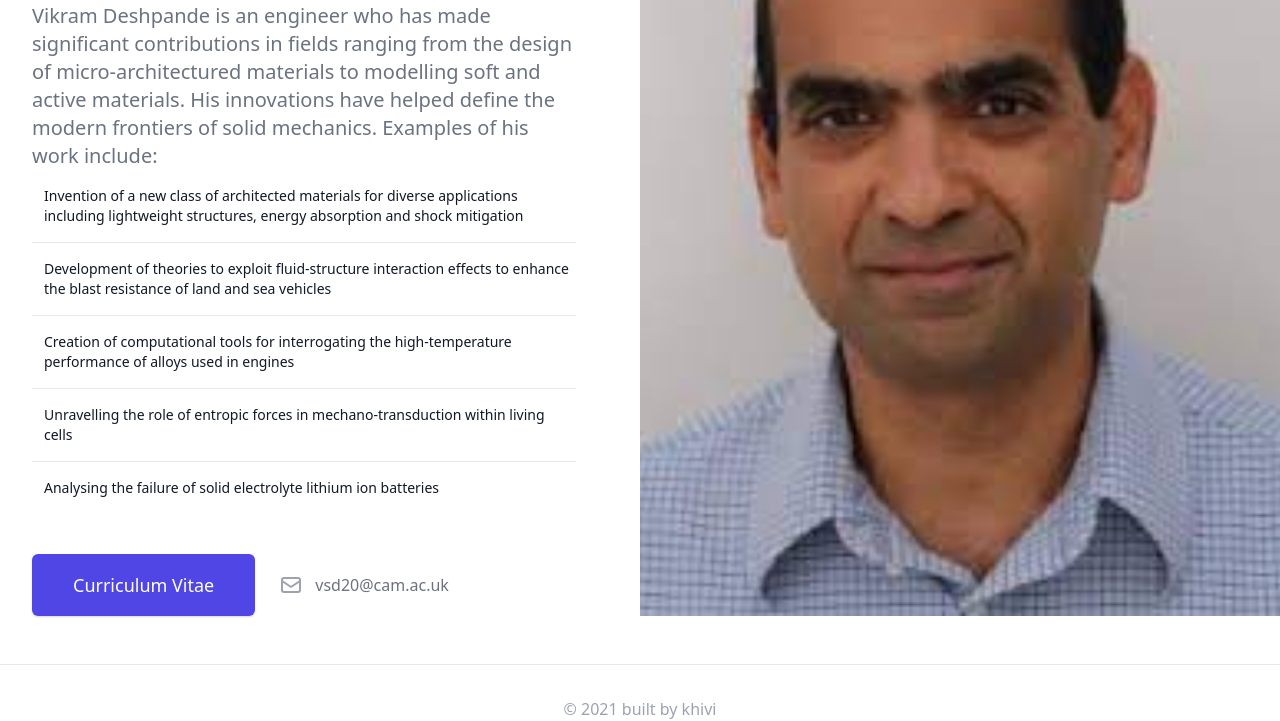
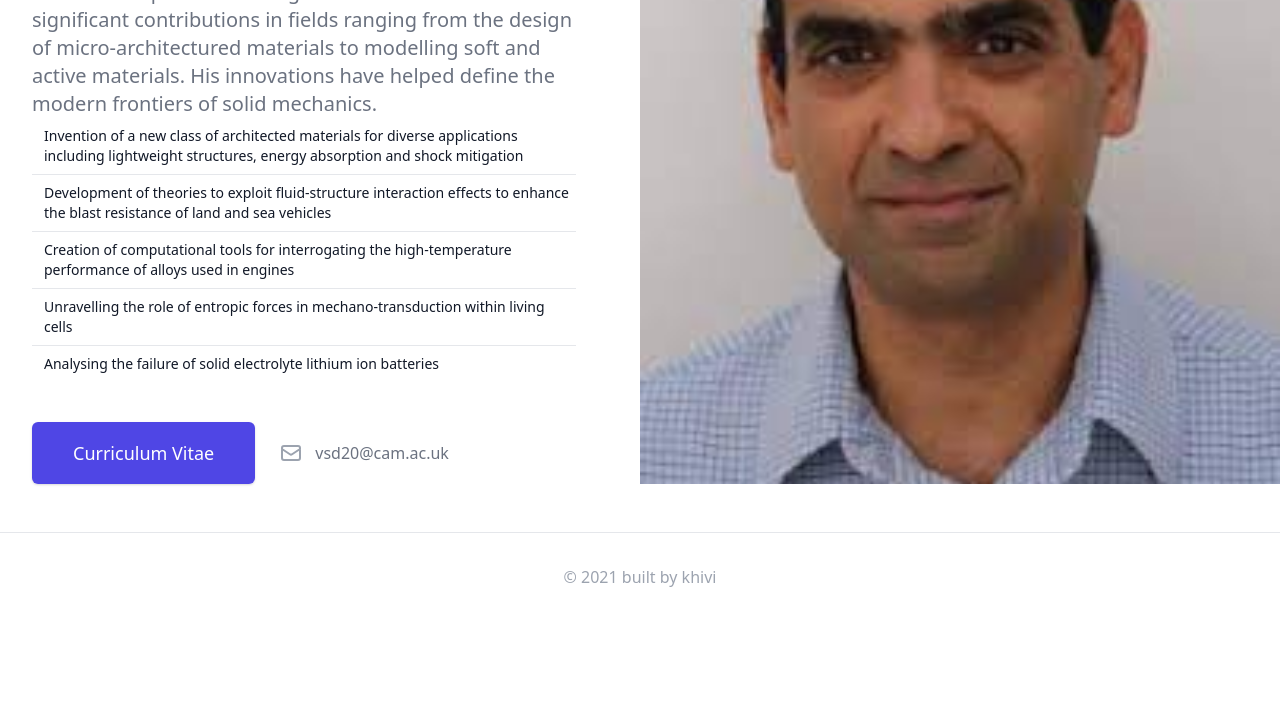
Before and after one commit to cam-solidmech/cam-solidmech.github.io, a Gatsby site: page / in a window 1280 px wide. Shown: the part 266-987 px from the top of the page. After the commit the page ends 855 px from the top, so only its background shows below. Built offline with nearby package versions, Linux system fonts and the light colour scheme; Gatsby itself is replaced by a stand-in of ours; what tailwindcss-font-inter would draw is missing.

Commit message:
adjust index page to fit

```diff
--- a/src/pages/index.tsx
+++ b/src/pages/index.tsx
@@ -8,7 +8,7 @@ import picture_Vikram_Deshpande from  "../images/picture_Vikram_Deshpande.jpg"
 
 const ListItem = ({children}) => {
 	return (
-			<li className="py-4 flex">
+			<li className="py-2 flex">
 			  <div className="ml-3">
 				<p className="text-sm font-medium text-gray-900">{children}</p>
 			  </div>
@@ -16,20 +16,19 @@ const ListItem = ({children}) => {
     );
 };
 
-
 const IndexPage  = ({ data }) => {
   return (<Layout>
       <main className="lg:relative">
         <div className="mx-auto max-w-7xl w-full pt-16 text-center lg:text-left">
           <div className="px-4 lg:w-1/2 sm:px-8 xl:pr-16">
-            <h2 className="mt-6 text-1xl tracking-tight font-extrabold text-gray-900 sm:text-2xl md:text-3xl lg:text-2xl xl:text-3xl">
+            <h2 className="text-1xl tracking-tight font-extrabold text-gray-900 sm:text-2xl md:text-3xl lg:text-2xl xl:text-3xl">
               <span className="block xl:inline">Cambridge Solid Mechanics Group</span>
             </h2>
             <h2 className="mt-6 text-1xl tracking-tight font-extrabold text-gray-900 sm:text-2xl md:text-3xl lg:text-2xl xl:text-3xl">
               <span className="block text-indigo-600 xl:inline">Prof. Vikram Sudhir Deshpande (FRS)</span>
             </h2>
             <p className="mt-3 max-w-md mx-auto text-lg text-gray-500 sm:text-xl md:mt-5 md:max-w-3xl">
-Vikram Deshpande is an engineer who has made significant contributions in fields ranging from the design of micro-architectured materials to modelling soft and active materials. His innovations have helped define the modern frontiers of solid mechanics. Examples of his work include:
+Vikram Deshpande is an engineer who has made significant contributions in fields ranging from the design of micro-architectured materials to modelling soft and active materials. His innovations have helped define the modern frontiers of solid mechanics.
             </p>
     <ul role="list" className="divide-y divide-gray-200">
         <ListItem>Invention of a new class of architected materials for diverse applications including lightweight structures, energy absorption and shock mitigation</ListItem>
```
